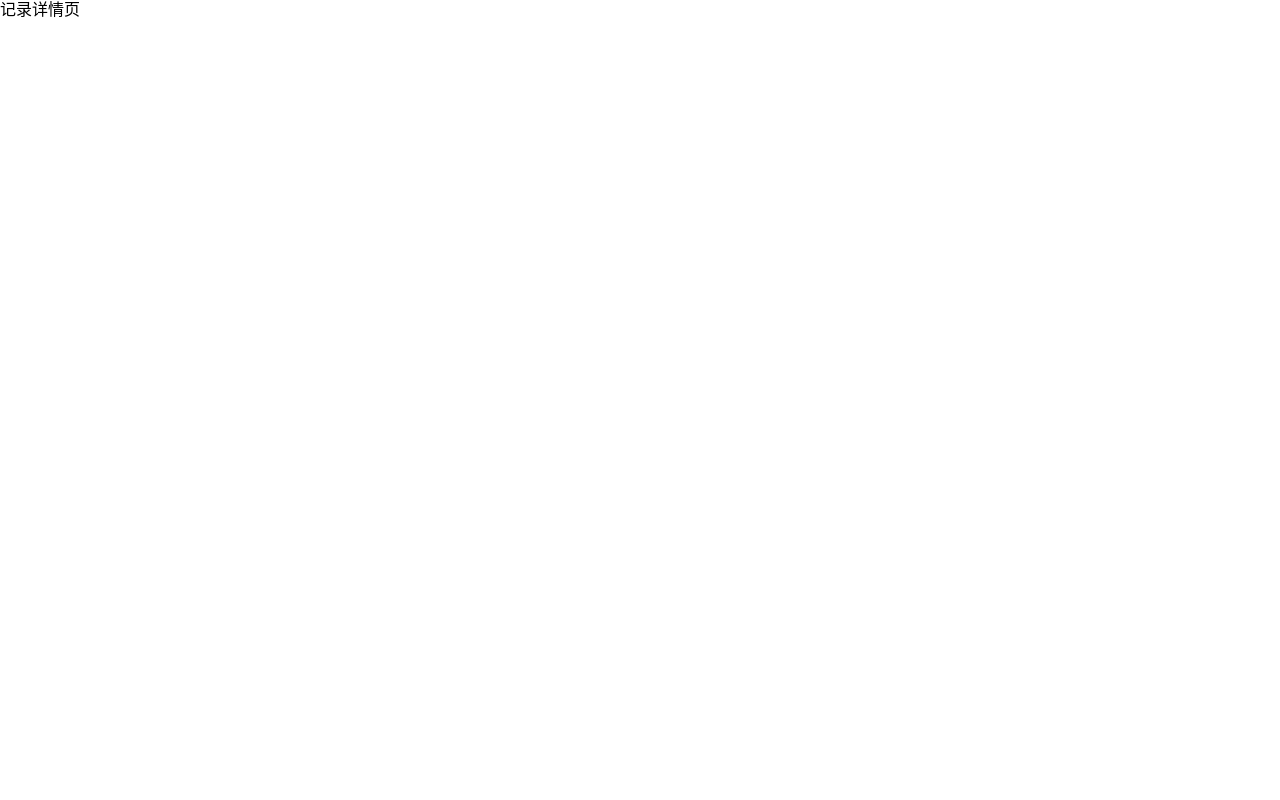
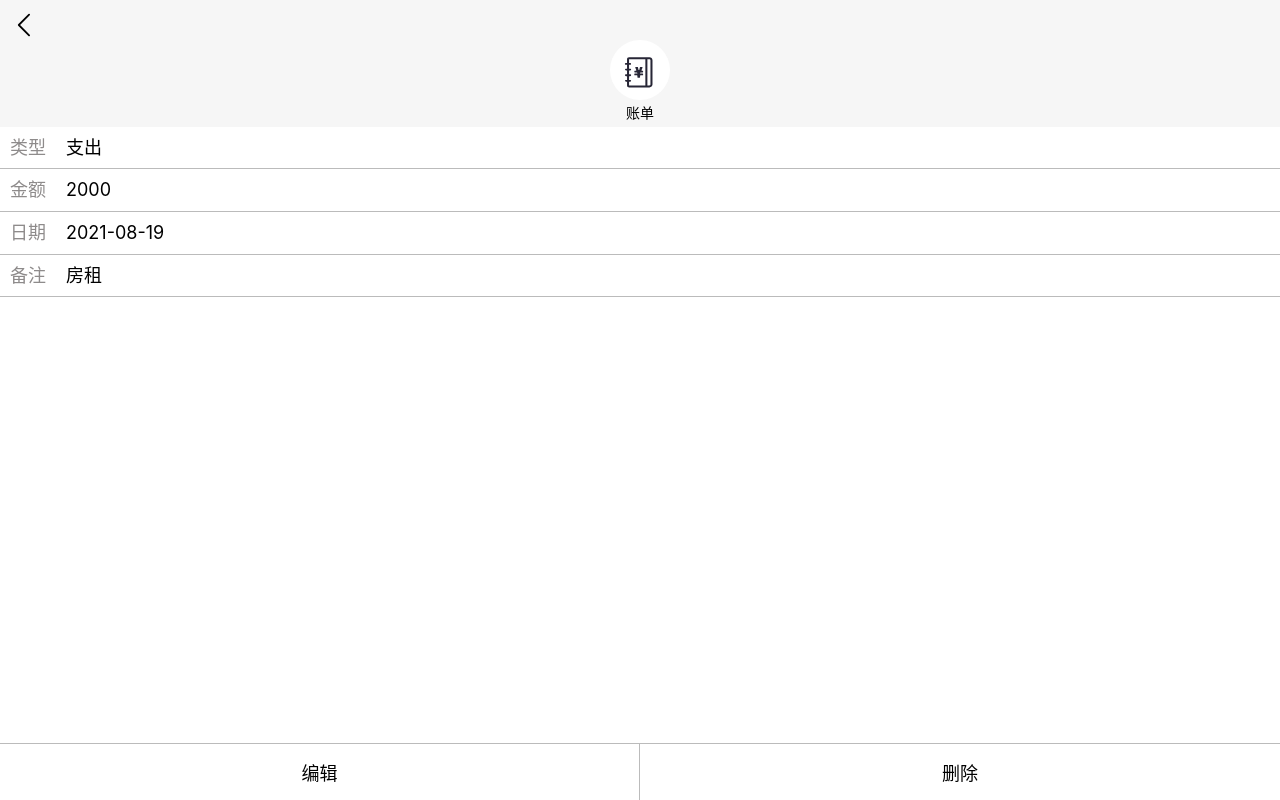
Before and after one commit to Untitled877/accountBook-react, a React app: page /#/statistics/1 in a window 1280 px wide. Built offline with nearby package versions, Linux system fonts and the light colour scheme.

Commit message:
完成统计编辑页布局 记账页基本布局和引入走马灯

```diff
--- a/src/components/Div.tsx
+++ b/src/components/Div.tsx
@@ -4,6 +4,7 @@ const Div = styled.div`
   height: 50px;
   width: 100%;
   border: 1px solid black;
+  flex-shrink:0
 `;
 
 export {Div}
--- a/src/components/Main.tsx
+++ b/src/components/Main.tsx
@@ -4,6 +4,8 @@ import styled from 'styled-components';
 const MainWrapper = styled.div`
   flex-grow: 1;
   overflow: auto;
+  display: flex;
+  flex-direction: column;
 `;
 
 type Props = {
--- /dev/null
+++ b/src/components/Money/NoteSection.tsx
@@ -0,0 +1,38 @@
+import React from 'react';
+import styled from 'styled-components';
+
+const NoteWrapper = styled.section`
+  .formItem {
+    font-size: 16px;
+    padding-left: 16px;
+    display: flex;
+    align-items: center;
+    padding-top: 10px;
+    padding-bottom: 10px;
+    border-top: 1px solid rgba(187, 187, 187, 0.7);
+
+    .name {
+      padding-right: 16px;
+    }
+
+    input {
+      flex-grow: 1;
+      background: transparent;
+      border: none;
+      padding-right: 16px;
+    }
+  }
+`;
+
+const NoteSection:React.FC = () => {
+  return (
+    <NoteWrapper>
+      <label className="formItem">
+        <span className="name">备注</span>
+        <input type="text" placeholder="在这里输入备注~"/>
+      </label>
+    </NoteWrapper>
+  )
+}
+
+export {NoteSection};
--- /dev/null
+++ b/src/components/Money/NumberPadSection.tsx
@@ -0,0 +1,90 @@
+import React from 'react';
+import styled from 'styled-components';
+import Icon from 'components/Icon';
+
+const NumberPadWrapper = styled.section`
+  display: flex;
+  flex-direction: column;
+  .output {
+    font-size: 30px;
+    font-family: Consolas, monospace;
+    padding: 3px 16px;
+    text-align: right;
+    border-top: 1px solid rgba(187, 187, 187, 0.7);
+  }
+
+  .buttons {
+    border-top: 1px solid rgba(187, 187, 187, 0.7);
+
+    > button {
+      width: 25%;
+      font-size: 20px;
+      padding: 10px 0;
+      line-height: 30px;
+      float: left;
+      background: transparent;
+      border: none;
+
+      &.ok {
+        float: right;
+      }
+
+      &.zero {
+        width: 50%;
+      }
+
+      &:nth-child(1), &:nth-child(2), &:nth-child(3),
+      &:nth-child(4), &:nth-child(5), &:nth-child(6),
+      &:nth-child(7), &:nth-child(8), &:nth-child(9),
+      &:nth-child(10), &:nth-child(11), &:nth-child(12) {
+        border-bottom: 1px solid rgba(187, 187, 187, 0.7);
+      }
+
+      &:nth-child(1), &:nth-child(2), &:nth-child(3),
+      &:nth-child(5), &:nth-child(6), &:nth-child(7),
+      &:nth-child(9), &:nth-child(10), &:nth-child(11),
+      &:nth-child(13), &:nth-child(14) {
+        border-right: 1px solid rgba(187, 187, 187, 0.7);
+      }
+      &:nth-child(15) {
+        background: #333333;
+        color: white;
+      }
+      &:nth-child(4), &:nth-child(12),&:nth-child(15) {
+        font-size: 16px;
+      }
+      &:nth-child(4) {
+        background: #f6f6f6;
+      }
+    }
+  }
+`;
+
+const NumberPadSection: React.FC = () => {
+  return (
+    <NumberPadWrapper>
+      <div className="output">0</div>
+      <div className="buttons">
+        <button>1</button>
+        <button>2</button>
+        <button>3</button>
+        <button>今天</button>
+        <button>4</button>
+        <button>5</button>
+        <button>6</button>
+        <button>
+          <Icon name="delete"/>
+        </button>
+        <button>7</button>
+        <button>8</button>
+        <button>9</button>
+        <button>清空</button>
+        <button>.</button>
+        <button className="zero">0</button>
+        <button className="ok">确定</button>
+      </div>
+    </NumberPadWrapper>
+  );
+};
+
+export {NumberPadSection};
--- /dev/null
+++ b/src/components/Money/TagsSection.tsx
@@ -0,0 +1,132 @@
+import styled from 'styled-components';
+import React from 'react';
+import {Carousel} from 'element-react';
+
+import 'element-theme-default';
+import Icon from 'components/Icon';
+
+const TagsWrapper = styled.section`
+  // 未选中状态
+  .el-carousel__indicator .el-carousel__button {
+    background: white;
+    border-radius: 50%;
+    height: 5px;
+    width: 5px;
+  }
+
+  // 选中状态
+  .el-carousel__indicator.is-active .el-carousel__button {
+    background: #959595;
+  }
+
+  > .carousel {
+    .tagList {
+      display: flex;
+      flex-wrap: wrap;
+      padding: 10px 10px;
+      >.tagWrapper {
+        display: flex;
+        flex-direction: column;
+        justify-content: center;
+        align-items: center;
+        padding: 0 20px;
+        width: 25%;
+        font-size: 12px;
+        margin-bottom: 10px;
+
+        &.selected {
+          .icon-wrapper {
+            background: #DCDCDC;
+          }
+        }
+
+        > .icon-wrapper {
+          display: inline-block;
+          background: #f6f6f6;
+          border-radius: 50%;
+
+          .icon {
+            vertical-align: middle;
+            height: 40px;
+            width: 40px;
+            margin: 10px;
+          }
+        }
+      }
+    }
+  }
+
+`;
+
+const TagsSection: React.FC = () => {
+  const tagList = [
+    {iconName: 'delete', text: '删除'},
+    {iconName: 'money', text: '账本'},
+    {iconName: 'delete', text: '删除'},
+    {iconName: 'money', text: '账本'},
+    {iconName: 'delete', text: '删除'},
+    {iconName: 'money', text: '账本'},
+    {iconName: 'delete', text: '删除'},
+    {iconName: 'money', text: '账本'},
+  ];
+
+  return (
+    <TagsWrapper>
+      <Carousel height="200px" className="carousel" autoplay={false}>
+        <Carousel.Item>
+          <div className="tagList">
+          {
+            tagList.map((item, index) => {
+              return (
+
+                  <div className="tagWrapper" key={index}>
+                    <div className="icon-wrapper">
+                      <Icon name={item.iconName}/>
+                    </div>
+                    <span>{item.text}</span>
+                  </div>
+              );
+            })
+          }
+          </div>
+        </Carousel.Item>
+        <Carousel.Item>
+          <div className="tagList">
+            {
+              tagList.map((item, index) => {
+                return (
+
+                  <div className="tagWrapper" key={index}>
+                    <div className="icon-wrapper">
+                      <Icon name={item.iconName}/>
+                    </div>
+                    <span>{item.text}</span>
+                  </div>
+                );
+              })
+            }
+          </div>
+        </Carousel.Item>
+        <Carousel.Item>
+          <div className="tagList">
+            {
+              tagList.map((item, index) => {
+                return (
+
+                  <div className="tagWrapper" key={index}>
+                    <div className="icon-wrapper">
+                      <Icon name={item.iconName}/>
+                    </div>
+                    <span>{item.text}</span>
+                  </div>
+                );
+              })
+            }
+          </div>
+        </Carousel.Item>
+      </Carousel>
+    </TagsWrapper>
+  );
+};
+
+export {TagsSection};
--- a/src/components/TopBar.tsx
+++ b/src/components/TopBar.tsx
@@ -3,7 +3,6 @@ import styled from 'styled-components';
 
 const TopBarWrapper = styled.div`
   background: #F6F6F6;
-  //padding-bottom: 10px;
   .title {
     font-size: 24px;
     font-family: 'haibao',monospace;
--- a/src/index.scss
+++ b/src/index.scss
@@ -6,7 +6,7 @@
 *{box-sizing: border-box;}
 *::before{box-sizing: border-box;}
 *::after{box-sizing: border-box;}
-
+//* { touch-action: pan-y; }
 ul, ol {
   list-style: none;
 }
--- a/src/views/Money.tsx
+++ b/src/views/Money.tsx
@@ -1,28 +1,26 @@
 import React from 'react';
 import {TopBar} from 'components/TopBar';
-import {Wrapper} from 'components/Wrapper'
+import {Wrapper} from 'components/Wrapper';
 import {Nav} from 'components/Nav';
 import {Main} from 'components/Main';
-import {Div} from 'components/Div';
+import {TagsSection} from 'components/Money/TagsSection';
+import {NoteSection} from 'components/Money/NoteSection';
+import {NumberPadSection} from 'components/Money/NumberPadSection';
+import styled from 'styled-components';
 
-
+const Space = styled.div`
+  flex-grow: 1;
+`;
 
 const Money: React.FC = () => {
   return (
     <Wrapper>
       <TopBar title="记一笔帐"/>
       <Main>
-        <Div>111</Div>
-        <Div>111</Div>
-        <Div>111</Div>
-        <Div>111</Div>
-        <Div>111</Div>
-        <Div>111</Div>
-        <Div>111</Div>
-        <Div>111</Div>
-        <Div>111</Div>
-        <Div>111</Div>
-        <Div>111</Div>
+        <TagsSection/>
+        <Space/>
+        <NoteSection/>
+        <NumberPadSection/>
       </Main>
       <Nav/>
     </Wrapper>
--- a/src/views/Record.tsx
+++ b/src/views/Record.tsx
@@ -1,11 +1,108 @@
 import React from 'react';
+import styled from 'styled-components';
+import Icon from 'components/Icon';
 
-const Record:React.FC = () => {
+const RecordWrapper = styled.div`
+  height: 100vh;
+  display: flex;
+  flex-direction: column;
+
+  > .topDiv {
+    background: #f6f6f6;
+
+    > .topBar {
+      display: flex;
+      align-items: center;
+      padding: 10px 0 0 10px;
+
+      > .icon {
+        width: 30px;
+        height: 30px;
+      }
+    }
+
+    > .tagInfo {
+      display: flex;
+      flex-direction: column;
+      justify-content: center;
+      align-items: center;
+      font-size: 14px;
+      padding-bottom: 5px;
+
+      > .icon-wrapper {
+        display: inline-block;
+        background: white;
+        border-radius: 50%;
+        margin-bottom: 5px;
+
+        .icon {
+          vertical-align: middle;
+          height: 40px;
+          width: 40px;
+          margin: 10px;
+        }
+      }
+    }
+  }
+
+  > ul {
+    flex-grow: 1;
+
+    > li {
+      font-size: 18px;
+      padding: 10px;
+      border-bottom: 1px solid rgba(187, 187, 187, 100);
+
+      > .label {
+        padding-right: 20px;
+        color: #8E8B8B;
+      }
+    }
+  }
+
+
+  > .buttons {
+    border-top: 1px solid rgba(187, 187, 187, 100);
+    >.left {
+      border-right: 1px solid rgba(187, 187, 187, 100);
+    }
+    > button {
+      border: none;
+      background: none;
+      font-size: 18px;
+      width: 50%;
+      padding: 15px 0;
+    }
+  }
+`;
+
+const Record: React.FC = () => {
   return (
-    <div>
-      记录详情页
-    </div>
-  )
+    <RecordWrapper>
+      <div className="topDiv">
+        <div className="topBar">
+          <Icon name="left"/>
+        </div>
+        <div className="tagInfo">
+          <div className="icon-wrapper">
+            <Icon name="money"/>
+          </div>
+          <span>账单</span>
+        </div>
+      </div>
+
+      <ul>
+        <li><span className="label">类型</span><span className="text">支出</span></li>
+        <li><span className="label">金额</span><span className="text">2000</span></li>
+        <li><span className="label">日期</span><span className="text">2021-08-19</span></li>
+        <li><span className="label">备注</span><span className="text">房租</span></li>
+      </ul>
+      <div className="buttons">
+        <button className="left">编辑</button>
+        <button>删除</button>
+      </div>
+    </RecordWrapper>
+  );
 };
 
 export {Record};
--- a/src/views/Statistics.tsx
+++ b/src/views/Statistics.tsx
@@ -110,7 +110,6 @@ const Statistics: React.FC = () => {
         <Div>111</Div>
         <Div>111</Div>
         <Div>111</Div>
-        <Div>111</Div>
       </Main>
       <Nav/>
     </Wrapper>
```
Also changed, not shown: package.json (+8 -3 lines), public/index.html (+12 -0 lines), 1 other file (tests, documents, lock files or other folders).
